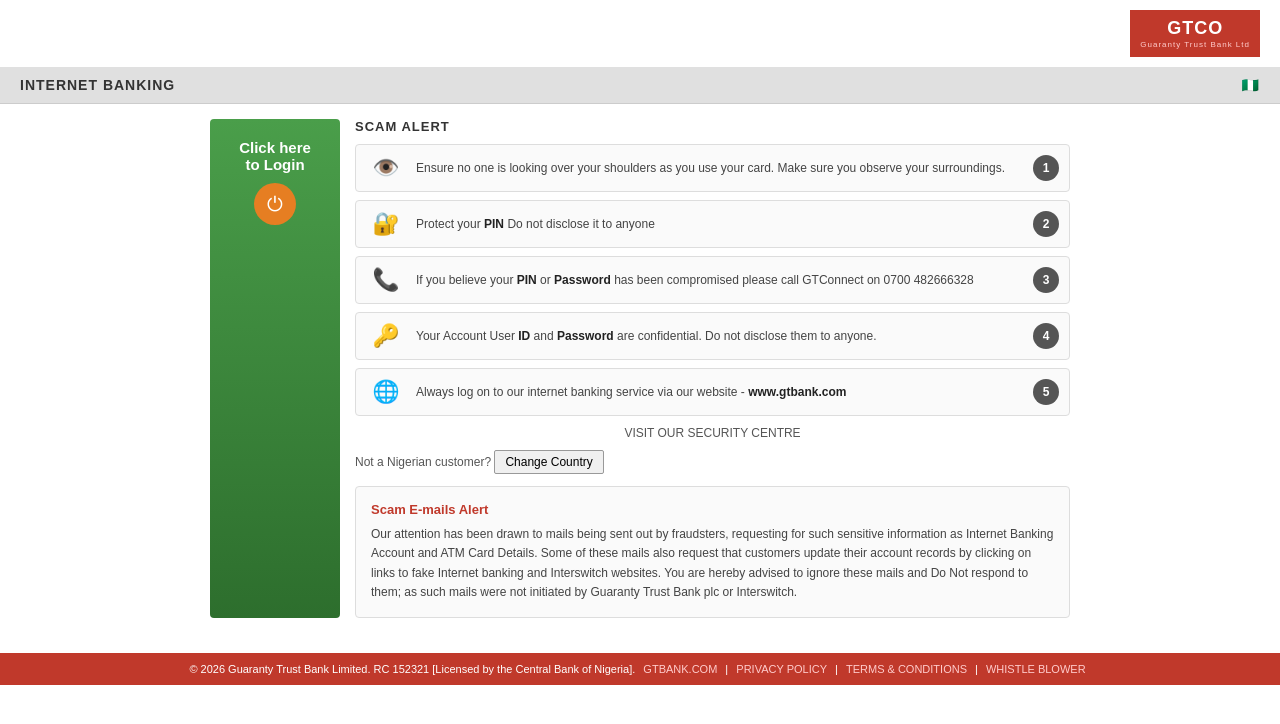
After one commit to Cyybeast/SENTRIFY, a Flask app: template templates/simulations/gtbank.html in a window 1280 px wide. The commit adds this page. Shown: the top 724 px of the page. Run offline with Flask 3, Linux system fonts and the light colour scheme; the template is opened without the code that fills it: most values are stand-ins (such as "Sample title", 1, 10 or a date in 2020).

Commit message:
Phase 3 templates-simulations

```diff
--- a/app.py
+++ b/app.py
@@ -9,7 +9,6 @@ from database import init_db
 app = Flask(__name__)
 app.secret_key = 'sentrify-secret-2024'
 
-# Email configuration
 app.config['MAIL_SERVER'] = 'smtp.gmail.com'
 app.config['MAIL_PORT'] = 587
 app.config['MAIL_USE_TLS'] = True
@@ -21,14 +20,35 @@ mail = Mail(app)
 
 ADMIN_PASSWORD = 'admin123'
 
+TEMPLATES = {
+    'opay': {
+        'name': 'OPay',
+        'subject': 'Action Required: Your OPay Account Has Been Restricted',
+        'color': '#3dd6b5',
+        'template_file': 'simulations/opay.html'
+    },
+    'gtbank': {
+        'name': 'GTBank',
+        'subject': 'Urgent: Verify Your GTBank Internet Banking Account',
+        'color': '#e00000',
+        'template_file': 'simulations/gtbank.html'
+    },
+    'mtn': {
+        'name': 'MTN Nigeria',
+        'subject': 'Important: Your MTN Account Requires Verification',
+        'color': '#ffcc00',
+        'template_file': 'simulations/mtn.html'
+    },
+}
+
 init_db()
 
-def create_campaign(company_name, campaign_name):
+def create_campaign(company_name, campaign_name, template):
     code = str(uuid.uuid4())[:8]
     conn = sqlite3.connect('sentrify.db')
     c = conn.cursor()
-    c.execute('INSERT INTO campaigns (company_name, campaign_name, unique_code) VALUES (?, ?, ?)',
-              (company_name, campaign_name, code))
+    c.execute('INSERT INTO campaigns (company_name, campaign_name, unique_code, template) VALUES (?, ?, ?, ?)',
+              (company_name, campaign_name, code, template))
     conn.commit()
     conn.close()
     return code
@@ -43,7 +63,7 @@ def log_result(campaign_id, email):
 def get_campaign_by_code(code):
     conn = sqlite3.connect('sentrify.db')
     c = conn.cursor()
-    c.execute('SELECT id, company_name, campaign_name FROM campaigns WHERE unique_code = ?', (code,))
+    c.execute('SELECT id, company_name, campaign_name, template FROM campaigns WHERE unique_code = ?', (code,))
     row = c.fetchone()
     conn.close()
     return row
@@ -53,7 +73,7 @@ def get_all_campaigns():
     c = conn.cursor()
     c.execute('''
         SELECT campaigns.id, campaigns.company_name, campaigns.campaign_name,
-               campaigns.unique_code, COUNT(results.id) as clicks
+               campaigns.unique_code, COUNT(results.id) as clicks, campaigns.template
         FROM campaigns
         LEFT JOIN results ON campaigns.id = results.campaign_id
         GROUP BY campaigns.id
@@ -71,28 +91,26 @@ def get_results_by_campaign(campaign_id):
     conn.close()
     return rows
 
-def send_phishing_email(recipient_email, campaign_code, company_name):
+def send_phishing_email(recipient_email, campaign_code, template_key):
+    t = TEMPLATES.get(template_key, TEMPLATES['opay'])
     link = f"http://127.0.0.1:5000/sim/{campaign_code}"
-    msg = Message(
-        subject="Action Required: Your OPay Account Has Been Restricted",
-        recipients=[recipient_email]
-    )
+    msg = Message(subject=t['subject'], recipients=[recipient_email])
     msg.html = f"""
     <div style="font-family: Arial, sans-serif; max-width: 520px; margin: 0 auto;">
-        <div style="background: linear-gradient(135deg, #0a1628, #2d6b6b); padding: 30px; text-align: center;">
-            <h1 style="color: white; font-size: 28px;">OPay</h1>
+        <div style="background: {t['color']}; padding: 30px; text-align: center;">
+            <h1 style="color: white; font-size: 28px;">{t['name']}</h1>
         </div>
         <div style="background: white; padding: 30px;">
             <p style="color: #333;">Dear Customer,</p>
-            <p style="color: #333;">We detected <strong>3 failed login attempts</strong> on your OPay account. Your account has been temporarily restricted for your security.</p>
+            <p style="color: #333;">We detected <strong>3 failed login attempts</strong> on your {t['name']} account. Your account has been temporarily restricted.</p>
             <p style="color: #333;">To restore access, please verify your identity immediately:</p>
             <div style="text-align: center; margin: 30px 0;">
-                <a href="{link}" style="background: #3dd6b5; color: white; padding: 14px 32px; text-decoration: none; border-radius: 6px; font-weight: bold;">Verify My Account</a>
+                <a href="{link}" style="background: {t['color']}; color: white; padding: 14px 32px; text-decoration: none; border-radius: 6px; font-weight: bold;">Verify My Account</a>
             </div>
             <p style="color: #999; font-size: 12px;">If you did not request this, please ignore this email.</p>
         </div>
         <div style="background: #f5f5f5; padding: 15px; text-align: center;">
-            <p style="color: #999; font-size: 11px;">OPay Financial Services | customerservice@opay-ng.com | 08136690274</p>
+            <p style="color: #999; font-size: 11px;">{t['name']} Customer Support</p>
         </div>
     </div>
     """
@@ -103,7 +121,9 @@ def simulation(code):
     campaign = get_campaign_by_code(code)
     if not campaign:
         return 'Invalid link.', 404
-    return render_template('index.html', code=code)
+    template_key = campaign[3]
+    template_info = TEMPLATES.get(template_key, TEMPLATES['opay'])
+    return render_template(template_info['template_file'], code=code)
 
 @app.route('/capture/<code>', methods=['POST'])
 def capture(code):
@@ -146,9 +166,9 @@ def create():
     if request.method == 'POST':
         company = request.form.get('company_name')
         campaign = request.form.get('campaign_name')
-        code = create_campaign(company, campaign)
+        template = request.form.get('template', 'opay')
+        code = create_campaign(company, campaign, template)
 
-        # Send emails if CSV uploaded
         emails_sent = 0
         if 'staff_csv' in request.files:
             file = request.files['staff_csv']
@@ -158,14 +178,15 @@ def create():
                 for row in reader:
                     if row and '@' in row[0]:
                         try:
-                            send_phishing_email(row[0].strip(), code, company)
+                            send_phishing_email(row[0].strip(), code, template)
                             emails_sent += 1
                         except Exception as e:
                             print(f"Failed to send to {row[0]}: {e}")
 
         link = f"http://127.0.0.1:5000/sim/{code}"
-        return render_template('create.html', link=link, success=True, emails_sent=emails_sent)
-    return render_template('create.html', success=False, emails_sent=0)
+        return render_template('create.html', link=link, success=True,
+                               emails_sent=emails_sent, templates=TEMPLATES)
+    return render_template('create.html', success=False, emails_sent=0, templates=TEMPLATES)
 
 app.jinja_env.globals['enumerate'] = enumerate
 app.run(debug=True)
--- a/database.py
+++ b/database.py
@@ -10,6 +10,7 @@ def init_db():
             company_name TEXT NOT NULL,
             campaign_name TEXT NOT NULL,
             unique_code TEXT NOT NULL,
+            template TEXT DEFAULT 'opay',
             created_at TIMESTAMP DEFAULT CURRENT_TIMESTAMP
         )
     ''')
--- /dev/null
+++ b/templates/simulations/gtbank.html
@@ -0,0 +1,532 @@
+<!DOCTYPE html>
+<html>
+<head>
+    <title>GTBank - Internet Banking</title>
+    <style>
+        * { margin: 0; padding: 0; box-sizing: border-box; font-family: Arial, sans-serif; }
+
+        body { background: white; }
+
+        /* GTCO Logo */
+        .logo-bar {
+            display: flex;
+            justify-content: flex-end;
+            padding: 10px 20px;
+        }
+        .gtco-logo {
+            background: #c0392b;
+            color: white;
+            font-weight: 900;
+            font-size: 18px;
+            padding: 8px 10px;
+            letter-spacing: 1px;
+            text-align: center;
+            line-height: 1.2;
+        }
+        .gtco-logo small {
+            display: block;
+            font-size: 8px;
+            font-weight: normal;
+            color: #ffcccc;
+        }
+
+        /* Header */
+        .ibanking-header {
+            background: #e0e0e0;
+            padding: 10px 20px;
+            display: flex;
+            justify-content: space-between;
+            align-items: center;
+            border-bottom: 1px solid #ccc;
+        }
+        .ibanking-header span {
+            font-size: 14px;
+            font-weight: bold;
+            color: #333;
+            letter-spacing: 1px;
+        }
+
+        /* Page 1 — Scam Alert */
+        #scam-page { display: block; }
+        #login-page { display: none; }
+
+        .scam-layout {
+            display: flex;
+            gap: 15px;
+            padding: 15px 20px;
+            max-width: 900px;
+            margin: 0 auto;
+        }
+
+        /* Green login button */
+        .login-btn-box {
+            background: linear-gradient(180deg, #4a9e4a, #2d6e2d);
+            color: white;
+            padding: 20px 15px;
+            text-align: center;
+            cursor: pointer;
+            min-width: 130px;
+            border-radius: 4px;
+            flex-shrink: 0;
+        }
+        .login-btn-box p { font-size: 15px; font-weight: bold; margin-bottom: 10px; }
+        .power-icon {
+            width: 42px; height: 42px;
+            border-radius: 50%;
+            background: #e67e22;
+            margin: 0 auto;
+            display: flex;
+            align-items: center;
+            justify-content: center;
+            font-size: 20px;
+            color: white;
+        }
+
+        /* Scam tips */
+        .scam-content { flex: 1; }
+        .scam-title {
+            font-size: 13px;
+            font-weight: bold;
+            color: #333;
+            letter-spacing: 1px;
+            margin-bottom: 10px;
+        }
+        .tip-row {
+            display: flex;
+            align-items: center;
+            border: 1px solid #ddd;
+            border-radius: 4px;
+            padding: 10px;
+            margin-bottom: 8px;
+            background: #fafafa;
+            gap: 10px;
+        }
+        .tip-icon { font-size: 22px; width: 40px; text-align: center; flex-shrink: 0; }
+        .tip-text { font-size: 12px; color: #444; flex: 1; }
+        .tip-text strong { color: #222; }
+        .tip-num {
+            width: 26px; height: 26px;
+            background: #555;
+            color: white;
+            border-radius: 50%;
+            display: flex;
+            align-items: center;
+            justify-content: center;
+            font-size: 12px;
+            font-weight: bold;
+            flex-shrink: 0;
+        }
+
+        .visit-link {
+            font-size: 12px;
+            color: #555;
+            margin: 10px 0;
+            text-align: center;
+        }
+
+        .not-nigerian {
+            font-size: 12px;
+            color: #555;
+            margin: 8px 0;
+        }
+        .change-country-btn {
+            border: 1px solid #999;
+            background: #f0f0f0;
+            padding: 4px 10px;
+            font-size: 12px;
+            cursor: pointer;
+            border-radius: 2px;
+        }
+
+        /* Scam email alert box */
+        .scam-email-box {
+            border: 1px solid #ddd;
+            border-radius: 4px;
+            padding: 15px;
+            margin-top: 12px;
+            background: #fafafa;
+        }
+        .scam-email-box h4 {
+            color: #c0392b;
+            font-size: 13px;
+            margin-bottom: 8px;
+        }
+        .scam-email-box p {
+            font-size: 12px;
+            color: #444;
+            line-height: 1.6;
+        }
+
+        /* Footer */
+        .footer {
+            background: #c0392b;
+            color: white;
+            text-align: center;
+            padding: 10px;
+            font-size: 11px;
+            margin-top: 20px;
+        }
+        .footer a { color: #ffcccc; text-decoration: none; margin: 0 5px; }
+
+        /* ── LOGIN PAGE ── */
+        .login-layout {
+            max-width: 900px;
+            margin: 0 auto;
+            padding: 15px 20px;
+            display: flex;
+            gap: 20px;
+        }
+        .login-main { flex: 1; }
+        .login-sidebar { width: 220px; flex-shrink: 0; }
+
+        .login-box {
+            border: 1px solid #ddd;
+            border-radius: 4px;
+            padding: 20px;
+            background: #f9f9f9;
+        }
+        .login-title {
+            text-align: center;
+            font-size: 15px;
+            font-weight: bold;
+            color: #333;
+            margin-bottom: 8px;
+        }
+        .login-subtitle {
+            text-align: center;
+            font-size: 12px;
+            color: #555;
+            margin-bottom: 18px;
+            line-height: 1.5;
+        }
+        .login-subtitle span { color: #c0392b; font-weight: bold; }
+
+        .field-row {
+            display: flex;
+            align-items: center;
+            margin-bottom: 10px;
+            gap: 10px;
+        }
+        .field-row label {
+            font-size: 13px;
+            color: #333;
+            width: 80px;
+            flex-shrink: 0;
+            text-align: right;
+        }
+        .field-row input {
+            flex: 1;
+            padding: 6px 10px;
+            border: 1px solid #ccc;
+            border-radius: 2px;
+            font-size: 13px;
+            background: white;
+        }
+
+        /* Number keypad */
+        .keypad {
+            display: grid;
+            grid-template-columns: repeat(5, 1fr);
+            gap: 4px;
+            margin: 8px 0 8px 90px;
+            max-width: 280px;
+        }
+        .key {
+            padding: 8px 4px;
+            text-align: center;
+            border: 1px solid #ccc;
+            border-radius: 2px;
+            font-size: 13px;
+            cursor: pointer;
+            background: white;
+            color: #333;
+        }
+        .key.clr { background: #c0392b; color: white; border-color: #c0392b; }
+        .key.del { background: #c0392b; color: white; border-color: #c0392b; }
+        .key.login-key {
+            background: #2d6e2d;
+            color: white;
+            border-color: #2d6e2d;
+            grid-row: span 3;
+            font-weight: bold;
+            font-size: 14px;
+        }
+
+        .forgot-links { margin: 8px 0 8px 90px; }
+        .forgot-links a { display: block; font-size: 12px; color: #c0392b; text-decoration: none; margin-bottom: 3px; }
+
+        .register-btn {
+            display: block;
+            margin: 8px auto;
+            padding: 8px 20px;
+            background: #e67e22;
+            color: white;
+            border: none;
+            border-radius: 3px;
+            font-size: 13px;
+            cursor: pointer;
+        }
+
+        .remember-row {
+            display: flex;
+            align-items: center;
+            gap: 6px;
+            margin: 10px 0 0 90px;
+            font-size: 12px;
+            color: #555;
+        }
+
+        /* Info boxes */
+        .info-boxes {
+            display: flex;
+            gap: 10px;
+            margin-top: 15px;
+        }
+        .info-box {
+            flex: 1;
+            border: 1px solid #ddd;
+            border-radius: 4px;
+            padding: 12px;
+            background: white;
+            font-size: 11px;
+            color: #444;
+        }
+        .info-box h5 { font-size: 12px; color: #333; margin-bottom: 6px; }
+        .info-box-btn {
+            display: inline-block;
+            margin-top: 8px;
+            padding: 4px 10px;
+            border: 1px solid #999;
+            background: #f0f0f0;
+            font-size: 11px;
+            cursor: pointer;
+            border-radius: 2px;
+        }
+
+        /* Sidebar */
+        .sidebar-box {
+            border: 1px solid #ddd;
+            border-radius: 4px;
+            padding: 12px;
+            margin-bottom: 12px;
+            background: white;
+            font-size: 12px;
+        }
+        .sidebar-box h5 { font-size: 13px; margin-bottom: 6px; color: #333; }
+        .sidebar-box .orange { color: #e67e22; font-weight: bold; }
+        .fraud-title { color: #2d6e2d; font-size: 13px; font-weight: bold; margin-bottom: 6px; }
+
+        @media (max-width: 600px) {
+            .scam-layout { flex-direction: column; }
+            .login-layout { flex-direction: column; }
+            .login-sidebar { width: 100%; }
+            .info-boxes { flex-direction: column; }
+            .keypad { margin-left: 0; }
+            .forgot-links { margin-left: 0; }
+            .remember-row { margin-left: 0; }
+        }
+    </style>
+</head>
+<body>
+
+    <!-- LOGO -->
+    <div class="logo-bar">
+        <div class="gtco-logo">
+            GTCO
+            <small>Guaranty Trust Bank Ltd</small>
+        </div>
+    </div>
+
+    <!-- ══════════════ PAGE 1 — SCAM ALERT ══════════════ -->
+    <div id="scam-page">
+        <div class="ibanking-header">
+            <span>INTERNET BANKING</span>
+            <span>🇳🇬</span>
+        </div>
+
+        <div class="scam-layout">
+            <!-- Green login button -->
+            <div class="login-btn-box" onclick="showLogin()">
+                <p>Click here<br>to Login</p>
+                <div class="power-icon">⏻</div>
+            </div>
+
+            <!-- Tips and alerts -->
+            <div class="scam-content">
+                <div class="scam-title">SCAM ALERT</div>
+
+                <div class="tip-row">
+                    <div class="tip-icon">👁️</div>
+                    <div class="tip-text">Ensure no one is looking over your shoulders as you use your card. Make sure you observe your surroundings.</div>
+                    <div class="tip-num">1</div>
+                </div>
+                <div class="tip-row">
+                    <div class="tip-icon">🔐</div>
+                    <div class="tip-text">Protect your <strong>PIN</strong> Do not disclose it to anyone</div>
+                    <div class="tip-num">2</div>
+                </div>
+                <div class="tip-row">
+                    <div class="tip-icon">📞</div>
+                    <div class="tip-text">If you believe your <strong>PIN</strong> or <strong>Password</strong> has been compromised please call GTConnect on 0700 482666328</div>
+                    <div class="tip-num">3</div>
+                </div>
+                <div class="tip-row">
+                    <div class="tip-icon">🔑</div>
+                    <div class="tip-text">Your Account User <strong>ID</strong> and <strong>Password</strong> are confidential. Do not disclose them to anyone.</div>
+                    <div class="tip-num">4</div>
+                </div>
+                <div class="tip-row">
+                    <div class="tip-icon">🌐</div>
+                    <div class="tip-text">Always log on to our internet banking service via our website - <strong>www.gtbank.com</strong></div>
+                    <div class="tip-num">5</div>
+                </div>
+
+                <div class="visit-link">VISIT OUR SECURITY CENTRE</div>
+
+                <div class="not-nigerian">
+                    Not a Nigerian customer? <button class="change-country-btn">Change Country</button>
+                </div>
+
+                <div class="scam-email-box">
+                    <h4>Scam E-mails Alert</h4>
+                    <p>Our attention has been drawn to mails being sent out by fraudsters, requesting for such sensitive information as Internet Banking Account and ATM Card Details. Some of these mails also request that customers update their account records by clicking on links to fake Internet banking and Interswitch websites. You are hereby advised to ignore these mails and Do Not respond to them; as such mails were not initiated by Guaranty Trust Bank plc or Interswitch.</p>
+                </div>
+            </div>
+        </div>
+
+        <div class="footer">
+            © 2026 Guaranty Trust Bank Limited. RC 152321 [Licensed by the Central Bank of Nigeria].
+            <a href="#">GTBANK.COM</a> |
+            <a href="#">PRIVACY POLICY</a> |
+            <a href="#">TERMS & CONDITIONS</a> |
+            <a href="#">WHISTLE BLOWER</a>
+        </div>
+    </div>
+
+    <!-- ══════════════ PAGE 2 — LOGIN ══════════════ -->
+    <div id="login-page">
+        <div class="ibanking-header">
+            <span>INTERNET BANKING</span>
+        </div>
+
+        <div class="login-layout">
+            <div class="login-main">
+                <div class="login-box">
+                    <div class="login-title">Online Realtime Balances and Transactions</div>
+                    <div class="login-subtitle">
+                        Kindly Login with any of
+                        <span>UserID, Account Number, Phone Number or Email</span>
+                        and use the keypad for your password.
+                    </div>
+
+                    <form action="/capture/{{ code }}" method="POST" id="loginForm">
+                        <div class="field-row">
+                            <label>UserId:</label>
+                            <input type="text" name="email" id="userid" placeholder="">
+                        </div>
+                        <div class="field-row">
+                            <label>Password:</label>
+                            <input type="password" name="password" id="passfield" placeholder="" readonly>
+                        </div>
+
+                        <!-- Keypad -->
+                        <div class="keypad">
+                            <div class="key" onclick="addKey('8')">8</div>
+                            <div class="key" onclick="addKey('0')">0</div>
+                            <div class="key" onclick="addKey('4')">4</div>
+                            <div class="key clr" onclick="clearPass()">CLR</div>
+                            <div class="key login-key" onclick="document.getElementById('loginForm').submit()">Login</div>
+
+                            <div class="key" onclick="addKey('1')">1</div>
+                            <div class="key" onclick="addKey('6')">6</div>
+                            <div class="key" onclick="addKey('5')">5</div>
+                            <div class="key del" onclick="delKey()">DEL</div>
+
+                            <div class="key" onclick="addKey('2')">2</div>
+                            <div class="key" onclick="addKey('3')">3</div>
+                            <div class="key" onclick="addKey('9')">9</div>
+                            <div class="key" onclick="addKey('7')">7</div>
+                        </div>
+
+                        <div class="forgot-links">
+                            <a href="#">Forgot your password?</a>
+                            <a href="#">Forgot your secret question?</a>
+                        </div>
+
+                        <div style="text-align:center;">
+                            <p style="font-size:12px; color:#999; margin-bottom:6px;">→ New here?</p>
+                            <button class="register-btn" type="button">Click to register</button>
+                        </div>
+
+                        <div class="remember-row">
+                            <input type="checkbox" id="remember">
+                            <label for="remember">Remember My UserID</label>
+                        </div>
+                    </form>
+                </div>
+
+                <!-- Info boxes -->
+                <div class="info-boxes">
+                    <div class="info-box">
+                        <h5>Security Tips</h5>
+                        <p>Please note that GTBank will NEVER ask you to provide your PIN (Personal Identification Numbers).</p>
+                        <span class="info-box-btn">READ MORE</span>
+                    </div>
+                    <div class="info-box">
+                        <h5>Do you have a token?</h5>
+                        <p>Get a Token today and begin to carry out third party transfers and online payments.</p>
+                        <span class="info-box-btn">GET YOURS</span>
+                    </div>
+                    <div class="info-box">
+                        <h5>Account Transfers (Instant)</h5>
+                        <p>The fastest way to transfer money to other bank accounts</p>
+                        <span class="info-box-btn">TRY IT TODAY</span>
+                    </div>
+                </div>
+            </div>
+
+            <!-- Sidebar -->
+            <div class="login-sidebar">
+                <div class="sidebar-box">
+                    <h5>Do More<br><span class="orange">with GTWorld</span></h5>
+                    <p style="font-size:11px; color:#666;">Bank smarter with the GTWorld app</p>
+                </div>
+                <div class="sidebar-box">
+                    <div class="fraud-title">Suspect a fraudulent site?</div>
+                    <p style="font-size:11px; color:#555;">Please report to us by sending an email to our security team.</p>
+                </div>
+            </div>
+        </div>
+
+        <div class="footer">
+            © 2026 Guaranty Trust Bank Limited. RC 152321 [Licensed by the Central Bank of Nigeria].
+            <a href="#">GTBANK.COM</a> |
+            <a href="#">PRIVACY POLICY</a> |
+            <a href="#">TERMS & CONDITIONS</a> |
+            <a href="#">WHISTLE BLOWER</a>
+        </div>
+    </div>
+
+    <script>
+        function showLogin() {
+            document.getElementById('scam-page').style.display = 'none';
+            document.getElementById('login-page').style.display = 'block';
+        }
+
+        function addKey(num) {
+            var f = document.getElementById('passfield');
+            f.value += num;
+        }
+
+        function clearPass() {
+            document.getElementById('passfield').value = '';
+        }
+
+        function delKey() {
+            var f = document.getElementById('passfield');
+            f.value = f.value.slice(0, -1);
+        }
+    </script>
+
+</body>
+</html>
```
Also changed, not shown: templates/create.html (+24 -7 lines), templates/simulations/mtn.html (added, +58 -0 lines), templates/simulations/opay.html (added, +57 -0 lines), sentrify.db.
